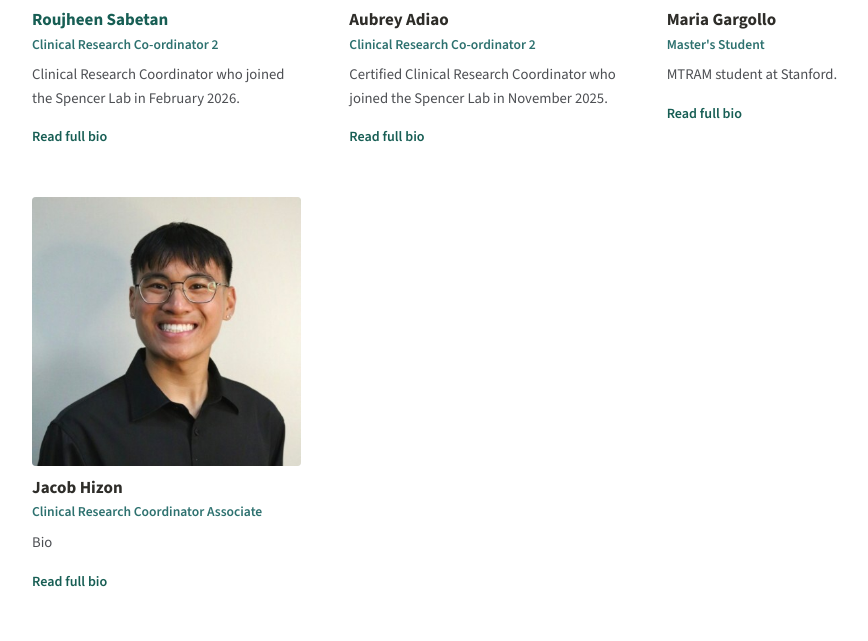
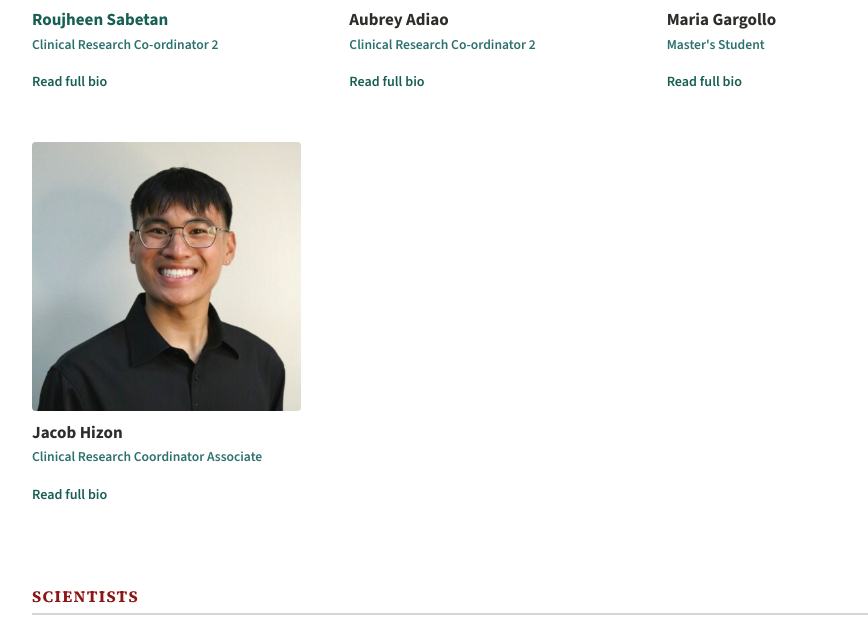
Before and after one commit to gargollo/spencer_lab, a Jekyll site: the page built from people/index.html, in a window 1280 px wide and 1400 px high, scrolled down 1868 px, cut to the strip 196-837 px from the top of the window. Shown: the whole strip, without its empty margins (156-1024 px from the left). Built offline with Jekyll 4.4.1, drawn with Linux system fonts in a browser that asks for light colours.

Commit message:
Update people.yml

```diff
--- a/_data/people.yml
+++ b/_data/people.yml
@@ -65,7 +65,7 @@
     - name: "Roujheen Sabetan"
       role: "Clinical Research Co-ordinator 2"
       photo: "/assets/images/people/RS.jpeg"
-      bio: "Clinical Research Coordinator who joined the Spencer Lab in February 2026."
+      bio: ""
       full_bio:
         Roujheen earned her Master of Public Health in Nutrition from UC Berkeley and brings over five years of research
         experience, primarily focused on nutrition and the microbiome. Prior to joining the Spencer Lab, she worked with
@@ -78,7 +78,7 @@
     - name: "Aubrey Adiao"
       role: "Clinical Research Co-ordinator 2"
       photo: "/assets/images/people/AA.jpg"
-      bio: "Certified Clinical Research Coordinator who joined the Spencer Lab in November 2025."
+      bio: ""
       full_bio: >
         Aubrey brings over 12 years of human subjects research experience and previously worked on studies from a variety
         of disciplines such as Psychology, Neonatology, Infectious Diseases, and Oncology before hitting her stride in
@@ -91,7 +91,7 @@
     - name: "Maria Gargollo"
       role: "Master's Student"
       photo: "/assets/images/people/MG.jpg"
-      bio: "MTRAM student at Stanford."
+      bio: ""
       full_bio: >
         Maria is a Master’s student in Translational Research and Applied Medicine at Stanford School of Medicine.
         Her academic and professional interests lie at the intersection of biomedical innovation and regulatory science. Her main
@@ -105,7 +105,7 @@
     - name: "Jacob Hizon"
       role: "Clinical Research Coordinator Associate"
       photo: "/assets/images/people/JH.jpeg"
-      bio: "Bio"
+      bio: ""
       full_bio: >
         "Jacob joined the Spencer Lab in August 2026. He earned his Bachelor
         of Science in Microbiology from UC San Diego, where he gained hands-on,
@@ -123,7 +123,7 @@
     - name: "Niokhor Dione"
       role: "Scientist"
       photo: "/assets/images/people/ND.jpeg"
-      bio: " Bio"
+      bio: ""
       full_bio: >
         Placeholder full bio. This can be several sentences or paragraphs —
         background, training, research interests, whatever you want visible
@@ -148,7 +148,7 @@
     - name: "William Rubin"
       role: "LSRP 1"
       photo: "/assets/images/people/WR.jpeg"
-      bio: " Bio"
+      bio: ""
       full_bio: >
         Will is a Life Science Research Professional who joined the Spencer Lab in July 2026.
         He holds a BS in Biology and Applied Physics and an MS in Biology from Tufts University.
```
